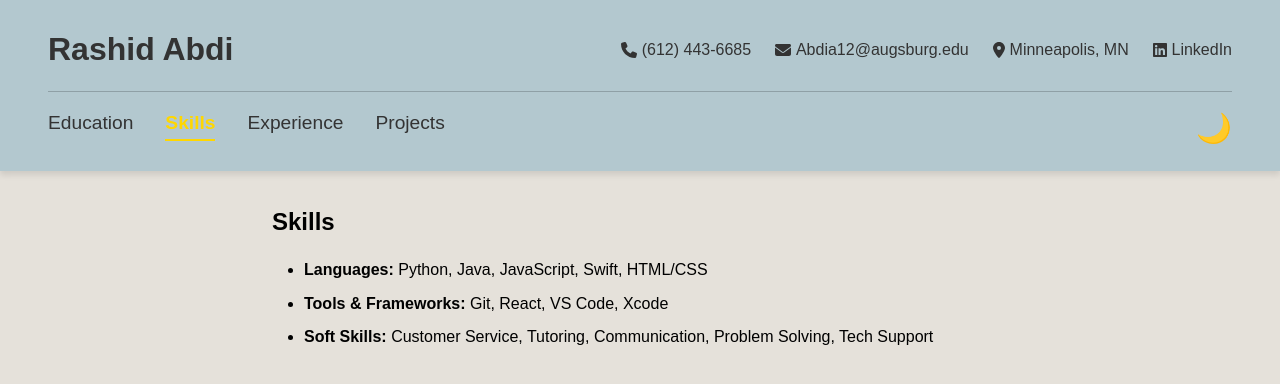
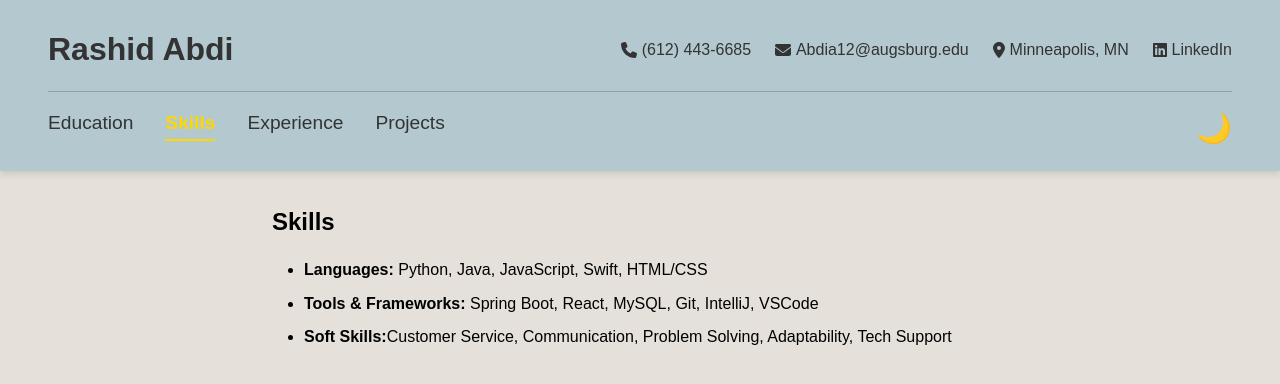
Before and after one commit to Rashid-Abdi/personal-website, a React (Create React App) app: page /skills in a window 1280 px wide. Shown: the top 384 px of the page. Built offline with nearby package versions, Linux system fonts and the light colour scheme.

Commit message:
updated experience

```diff
--- a/src/pages/Skills.js
+++ b/src/pages/Skills.js
@@ -11,11 +11,11 @@ function Skills() {
           <strong>Languages:</strong> Python, Java, JavaScript, Swift, HTML/CSS
         </li>
         <li>
-          <strong>Tools & Frameworks:</strong> Git, React, VS Code, Xcode
+          <strong>Tools & Frameworks:</strong> Spring Boot, React, MySQL, Git, IntelliJ, VSCode
         </li>
         <li>
-          <strong>Soft Skills:</strong> Customer Service, Tutoring,
-          Communication, Problem Solving, Tech Support
+          <strong>Soft Skills:</strong>
+          Customer Service, Communication, Problem Solving, Adaptability, Tech Support
         </li>
       </ul>
     </div>
```
